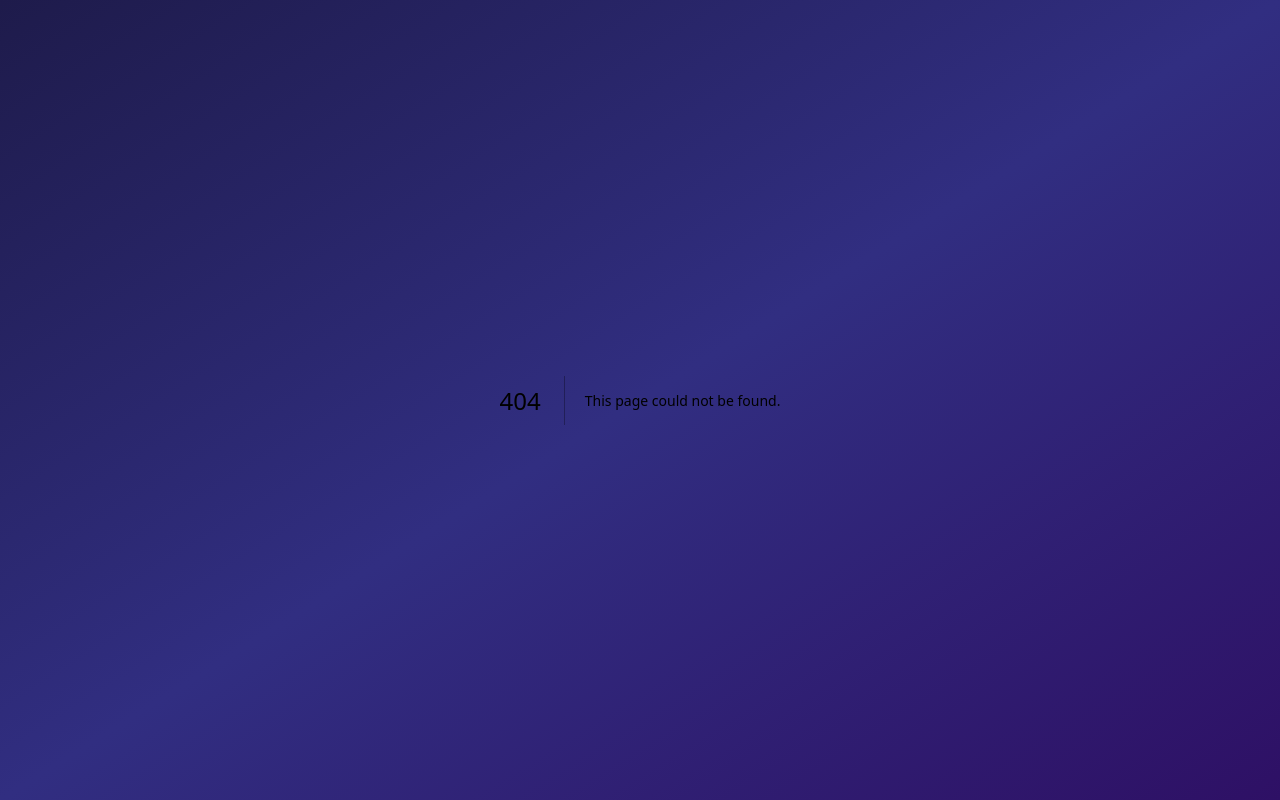
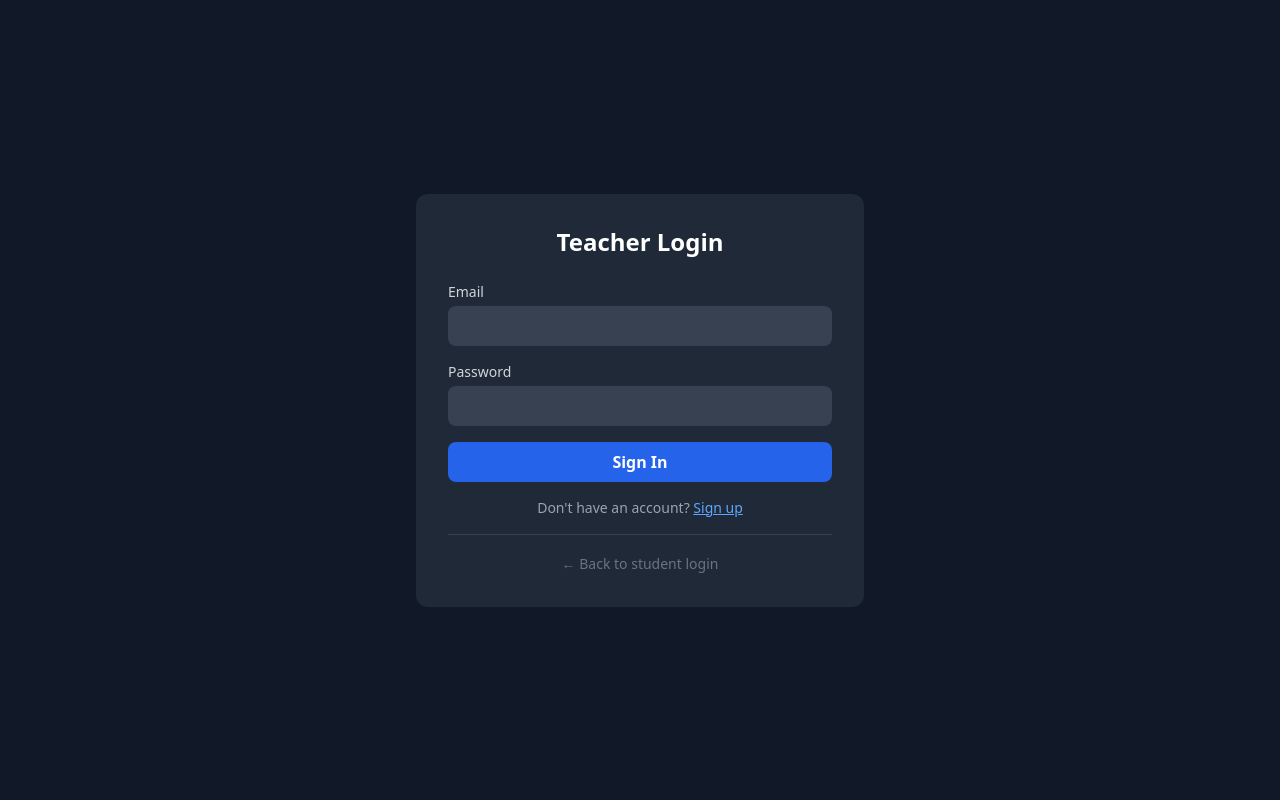
Before and after one commit to rafapirri1-max/classroom-platform, a Next.js app: page /teacher/login in a window 1280 px wide. Before the commit this address had no page. Built offline with nearby package versions, Linux system fonts and the light colour scheme; no server answers.

Commit message:
Create page.tsx

```diff
--- /dev/null
+++ b/app/teacher/login/page.tsx
@@ -0,0 +1,137 @@
+'use client'
+
+import { useState } from 'react'
+import { useRouter } from 'next/navigation'
+import { supabase } from '@/lib/supabase'
+
+export default function TeacherLogin() {
+  const [email, setEmail] = useState('')
+  const [password, setPassword] = useState('')
+  const [name, setName] = useState('')
+  const [isSignup, setIsSignup] = useState(false)
+  const [error, setError] = useState('')
+  const router = useRouter()
+
+  const handleSubmit = async (e: React.FormEvent) => {
+    e.preventDefault()
+    setError('')
+
+    if (isSignup) {
+      // Sign up with email/password
+      const { data, error: signUpError } = await supabase.auth.signUp({
+        email,
+        password,
+        options: {
+          data: { full_name: name, role: 'teacher' }
+        }
+      })
+
+      if (signUpError) {
+        setError(signUpError.message)
+        return
+      }
+
+      if (data.user) {
+        await supabase.from('students').insert({
+          auth_id: data.user.id,
+          email: data.user.email,
+          name: name,
+          role: 'teacher'
+        })
+        router.push('/teacher')
+      }
+    } else {
+      // Sign in
+      const { data, error: signInError } = await supabase.auth.signInWithPassword({
+        email,
+        password
+      })
+
+      if (signInError) {
+        setError(signInError.message)
+        return
+      }
+
+      if (data.user) {
+        router.push('/teacher')
+      }
+    }
+  }
+
+  return (
+    <div className="min-h-screen bg-gray-900 flex items-center justify-center p-4">
+      <div className="max-w-md w-full bg-gray-800 rounded-xl p-8">
+        <h1 className="text-2xl font-bold text-white mb-6 text-center">
+          {isSignup ? 'Teacher Sign Up' : 'Teacher Login'}
+        </h1>
+
+        {error && (
+          <div className="bg-red-900/50 border border-red-500 text-red-200 px-4 py-2 rounded mb-4">
+            {error}
+          </div>
+        )}
+
+        <form onSubmit={handleSubmit} className="space-y-4">
+          {isSignup && (
+            <div>
+              <label className="block text-gray-300 text-sm mb-1">Full Name</label>
+              <input
+                type="text"
+                value={name}
+                onChange={(e) => setName(e.target.value)}
+                className="w-full bg-gray-700 text-white rounded-lg px-4 py-2 focus:outline-none focus:ring-2 focus:ring-blue-500"
+                required
+              />
+            </div>
+          )}
+
+          <div>
+            <label className="block text-gray-300 text-sm mb-1">Email</label>
+            <input
+              type="email"
+              value={email}
+              onChange={(e) => setEmail(e.target.value)}
+              className="w-full bg-gray-700 text-white rounded-lg px-4 py-2 focus:outline-none focus:ring-2 focus:ring-blue-500"
+              required
+            />
+          </div>
+
+          <div>
+            <label className="block text-gray-300 text-sm mb-1">Password</label>
+            <input
+              type="password"
+              value={password}
+              onChange={(e) => setPassword(e.target.value)}
+              className="w-full bg-gray-700 text-white rounded-lg px-4 py-2 focus:outline-none focus:ring-2 focus:ring-blue-500"
+              required
+              minLength={6}
+            />
+          </div>
+
+          <button
+            type="submit"
+            className="w-full bg-blue-600 hover:bg-blue-700 text-white font-semibold py-2 px-4 rounded-lg transition"
+          >
+            {isSignup ? 'Create Account' : 'Sign In'}
+          </button>
+        </form>
+
+        <p className="mt-4 text-center text-gray-400 text-sm">
+          {isSignup ? 'Already have an account?' : "Don't have an account?"}{' '}
+          <button
+            onClick={() => setIsSignup(!isSignup)}
+            className="text-blue-400 hover:text-blue-300 underline"
+          >
+            {isSignup ? 'Sign in' : 'Sign up'}
+          </button>
+        </p>
+
+        <div className="mt-4 pt-4 border-t border-gray-700 text-center">
+          <a href="/login" className="text-sm text-gray-500 hover:text-gray-400">
+            ← Back to student login
+          </a>
+        </div>
+      </div>
+    </div>
+  )
+}
```
